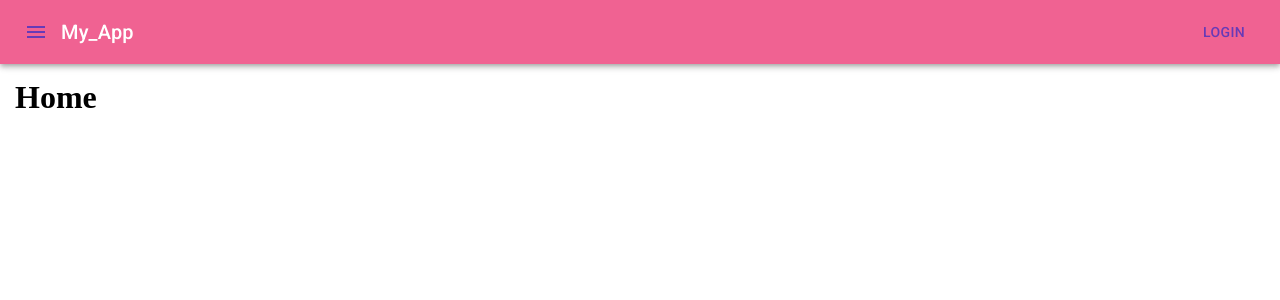
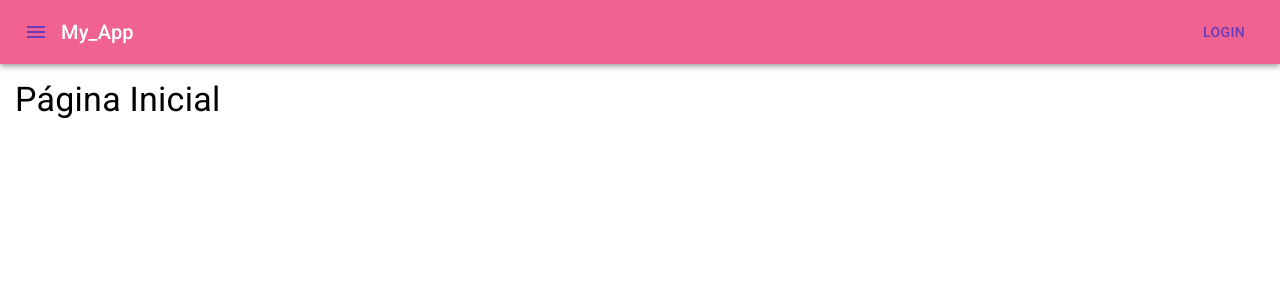
Before and after one commit to Rleopioneer/Mui_App, a React (Create React App) app: page / in a window 1280 px wide. Shown: the top 300 px of the page. Built offline with nearby package versions, Linux system fonts and the light colour scheme.

Commit message:
Criando Template de Page

```diff
--- a/src/App.js
+++ b/src/App.js
@@ -5,6 +5,7 @@
 } from 'react-router-dom'
 
 import TemplateDefault from './templates/Default'
+import TemplatePage from './templates/Page'
 
 import Customers from './pages/Customers'
 import Home from './pages/Home'
@@ -16,10 +17,10 @@
       <Router>
         <Switch>
         <Route path="/customers">
-            <Customers />
+            <TemplatePage title="Clientes" Component={Customers} />
           </Route>
           <Route path="/">
-            <Home />
+          <TemplatePage title="Página Inicial" Component={Home} />
           </Route>
         </Switch>
       </Router>
--- a/src/pages/Customers.js
+++ b/src/pages/Customers.js
@@ -34,8 +34,6 @@
     }, [])
 
     return (
-        <>
-            <h1>Customers</h1>
             <Grid container>
                 {
                     customers.map(item =>(
@@ -51,9 +49,6 @@
                     ) )
                 }
             </Grid>
-
-
-        </>
     )
 }
 
--- a/src/pages/Home.js
+++ b/src/pages/Home.js
@@ -1,7 +1,8 @@
 
 const Home = () => {
     return (
-      <h1>Home</h1>
+      <>
+      </>
     )
 }
 
--- /dev/null
+++ b/src/templates/Page.js
@@ -0,0 +1,21 @@
+import Typography from '@material-ui/core/Typography'
+import { makeStyles } from '@material-ui/core/styles'
+
+const useStyles = makeStyles(() => ({
+    container: {
+        padding: 15
+    }
+}))
+
+const Page = ({ title, Component }) => {
+    const classes = useStyles()
+    return (
+        <>
+            <Typography variant="h4">
+                {title}
+            </Typography>
+            <Component />
+        </>
+    )
+}
+export default Page
```
